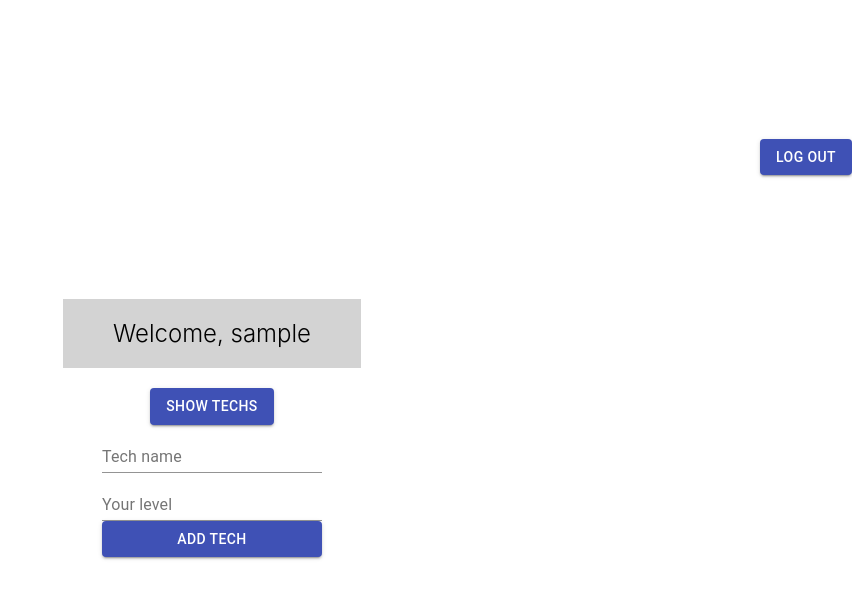
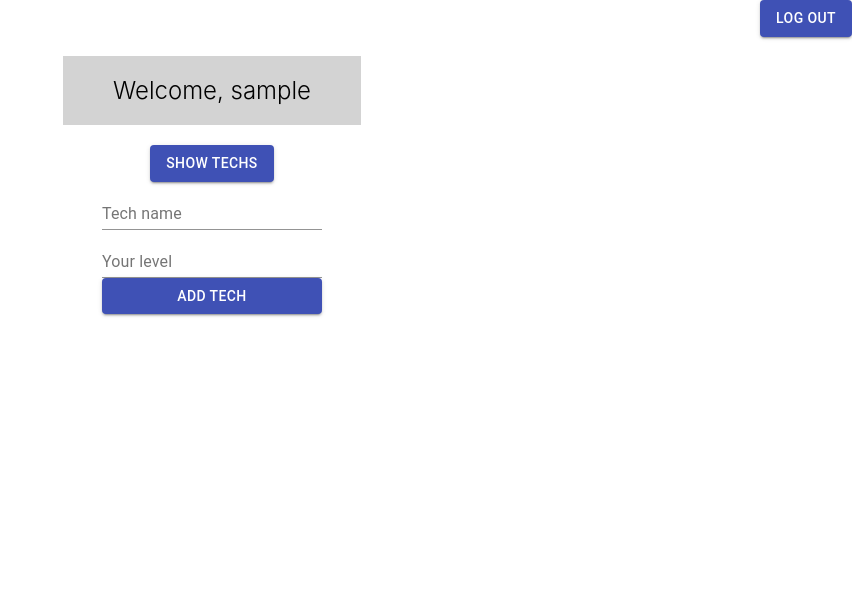
Before and after one commit to Kenzie-Academy-Brasil-Developers/react-entrega-s2-kenzie-hub-nilljr, a React (Create React App) app: page /dashboard in a window 1280 px wide. Shown: the top 598 px of the page, without its empty margins (428-1280 px from the left). Built offline with nearby package versions, Linux system fonts and the light colour scheme; sample sign-in values are in the browser's storage.

Commit message:
log_out_button

```diff
--- a/src/App.css
+++ b/src/App.css
@@ -1,18 +1,22 @@
 .App {
   text-align: center;
+  height: 100vh;
+}
+body {
+  height: 100vh;
 }
 
 .dashboard {
   height: 100vh;
   display: flex;
   flex-direction: column;
-  justify-content: center;
   align-items: center;
 }
 
 .logOut {
-  bottom: 13vh;
+  position: absolute;
   align-self: flex-end;
+  justify-self: flex-end;
 }
 
 .dashboard h2 {
```
